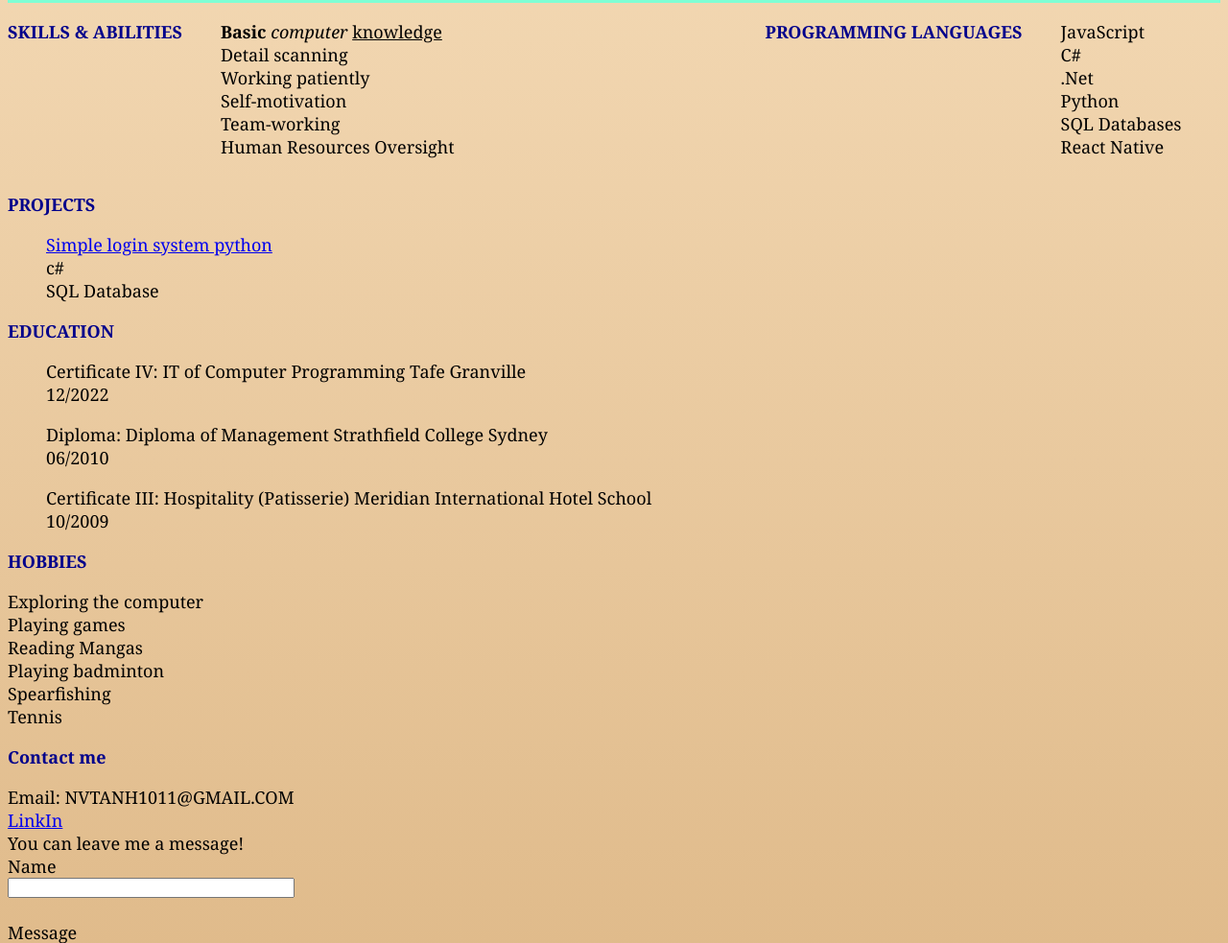
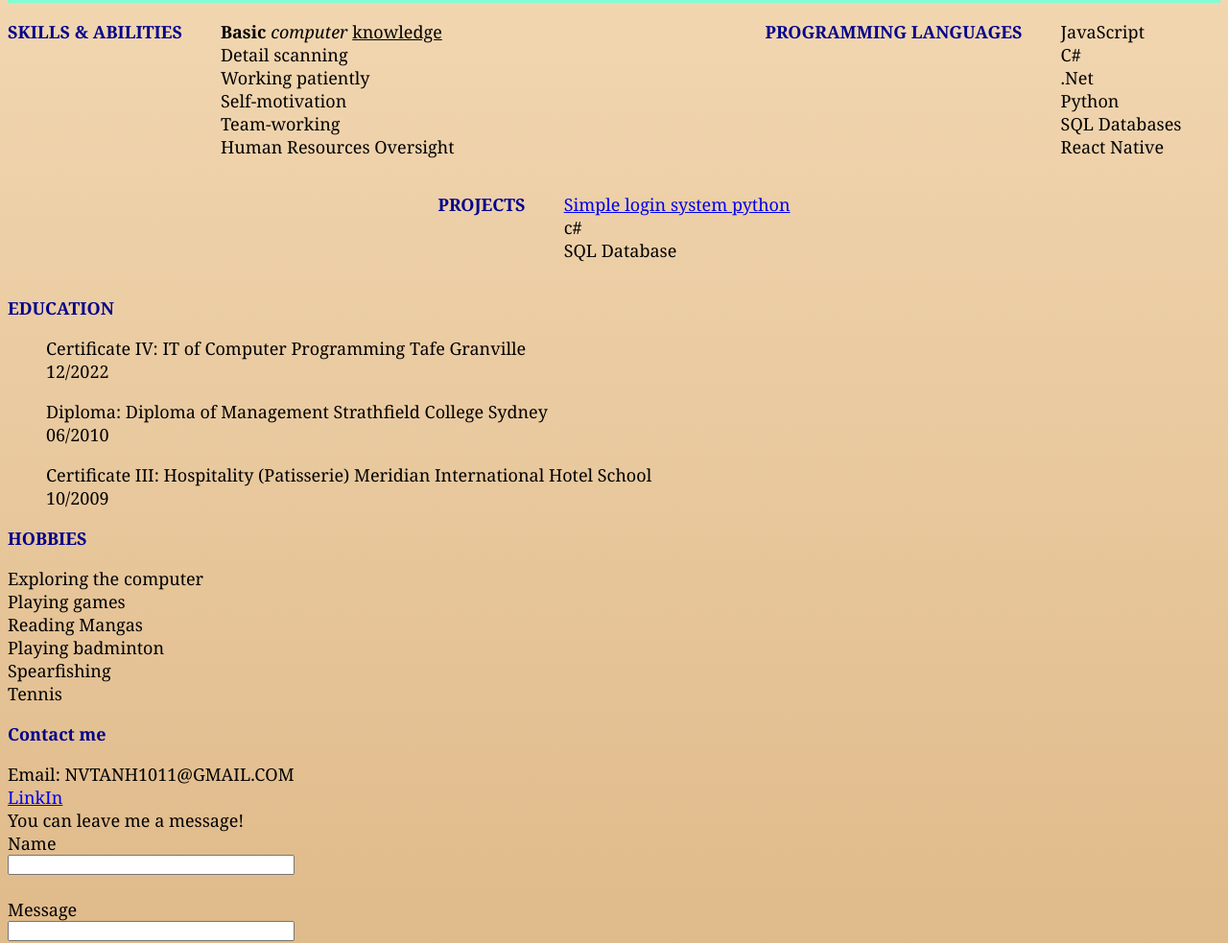
Before and after one commit to nvtanh10111987/My-First-Website-Project, a plain HTML site: page index.html in a window 1280 px wide. Shown: the part 754-1737 px from the top of the page at 96% size. Drawn offline with Linux system fonts and the light colour scheme.

Commit message:
added secondBlock css

```diff
--- a/css/style.css
+++ b/css/style.css
@@ -32,6 +32,10 @@ img {
 }
 main {
     list-style: none;
+}
+section#secondBlock {
+    display: flex;
+    justify-content: center;
 }
 body h3 {
     font-size: large;
```
